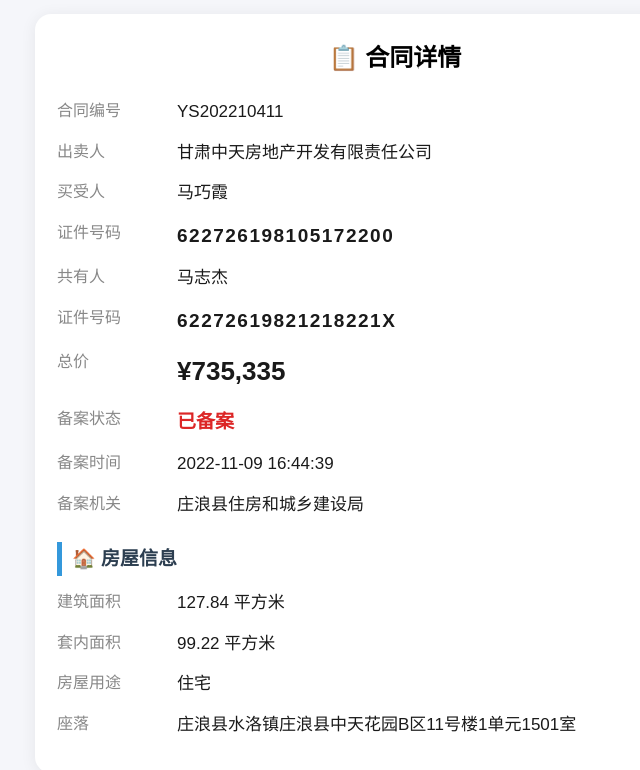
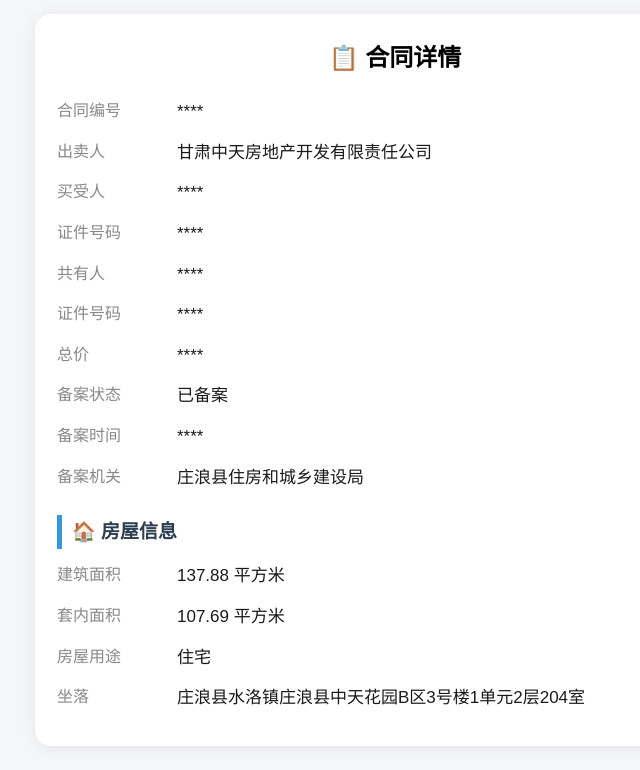
Before and after one commit to xingkong576/contract-qr, a plain HTML site: page index.html in a window 1280 px wide. Shown: the whole page, without its empty margins (245-885 px from the left). Drawn offline with Linux system fonts and the light colour scheme.

Commit message:
Update contract to XS202602679 Xu Xiaobing

```diff
--- a/index.html
+++ b/index.html
@@ -3,7 +3,7 @@
 <head>
 <meta charset="UTF-8">
 <meta name="viewport" content="width=device-width,initial-scale=1.0">
-<title>合同详情 YS202210411</title>
+<title>合同详情 XS202602679</title>
 <style>
 *{box-sizing:border-box;margin:0;padding:0}
 body{font-family:"PingFang SC","Microsoft YaHei",sans-serif;background:#f5f6fa;padding:14px;font-size:17px;line-height:1.8}
@@ -14,20 +14,29 @@
 .label{color:#888;width:120px;flex-shrink:0;font-size:16px}
 .value{color:#1a1a1a;font-weight:500;font-size:17px}
 .id{color:#1a1a1a;font-weight:bold;letter-spacing:1.5px;font-size:19px}
-.price{font-size:26px;color:#1a1a1a;font-weight:bold}
-.badge{color:#dc2626;font-weight:bold;font-size:19px}
+.price{font-size:26px;color:#dc2626;font-weight:bold}
+.badge{color:#1a1a1a;font-weight:bold;font-size:19px}
 .addr{line-height:1.8}
 </style>
 </head>
 <body>
 <div class="card">
   <h1>📋 合同详情</h1>
-  <div class="row"><span class="label">合同编号</span><span class="value ">YS202210411</span></div><div class="row"><span class="label">出卖人</span><span class="value ">甘肃中天房地产开发有限责任公司</span></div><div class="row"><span class="label">买受人</span><span class="value ">马巧霞</span></div><div class="row"><span class="label">证件号码</span><span class="value id">622726198105172200</span></div><div class="row"><span class="label">共有人</span><span class="value ">马志杰</span></div><div class="row"><span class="label">证件号码</span><span class="value id">62272619821218221X</span></div><div class="row"><span class="label">总价</span><span class="value price">¥735,335</span></div><div class="row"><span class="label">备案状态</span><span class="value badge">已备案</span></div><div class="row"><span class="label">备案时间</span><span class="value ">2022-11-09 16:44:39</span></div><div class="row"><span class="label">备案机关</span><span class="value ">庄浪县住房和城乡建设局</span></div>
+  <div class="row"><span class="label">合同编号</span><span class="value">****</span></div>
+  <div class="row"><span class="label">出卖人</span><span class="value">甘肃中天房地产开发有限责任公司</span></div>
+  <div class="row"><span class="label">买受人</span><span class="value">****</span></div>
+  <div class="row"><span class="label">证件号码</span><span class="value">****</span></div>
+  <div class="row"><span class="label">共有人</span><span class="value">****</span></div>
+  <div class="row"><span class="label">证件号码</span><span class="value">****</span></div>
+  <div class="row"><span class="label">总价</span><span class="value">****</span></div>
+  <div class="row"><span class="label">备案状态</span><span class="value">已备案</span></div>
+  <div class="row"><span class="label">备案时间</span><span class="value">****</span></div>
+  <div class="row"><span class="label">备案机关</span><span class="value">庄浪县住房和城乡建设局</span></div>
   <h2>🏠 房屋信息</h2>
-  <div class="row"><span class="label">建筑面积</span><span class="value">127.84 平方米</span></div>
-  <div class="row"><span class="label">套内面积</span><span class="value">99.22 平方米</span></div>
+  <div class="row"><span class="label">建筑面积</span><span class="value">137.88 平方米</span></div>
+  <div class="row"><span class="label">套内面积</span><span class="value">107.69 平方米</span></div>
   <div class="row"><span class="label">房屋用途</span><span class="value">住宅</span></div>
-  <div class="row"><span class="label">座落</span><span class="value addr">庄浪县水洛镇庄浪县中天花园B区11号楼1单元1501室</span></div>
+  <div class="row"><span class="label">坐落</span><span class="value addr">庄浪县水洛镇庄浪县中天花园B区3号楼1单元2层204室</span></div>
 </div>
 </body>
 </html>
```
